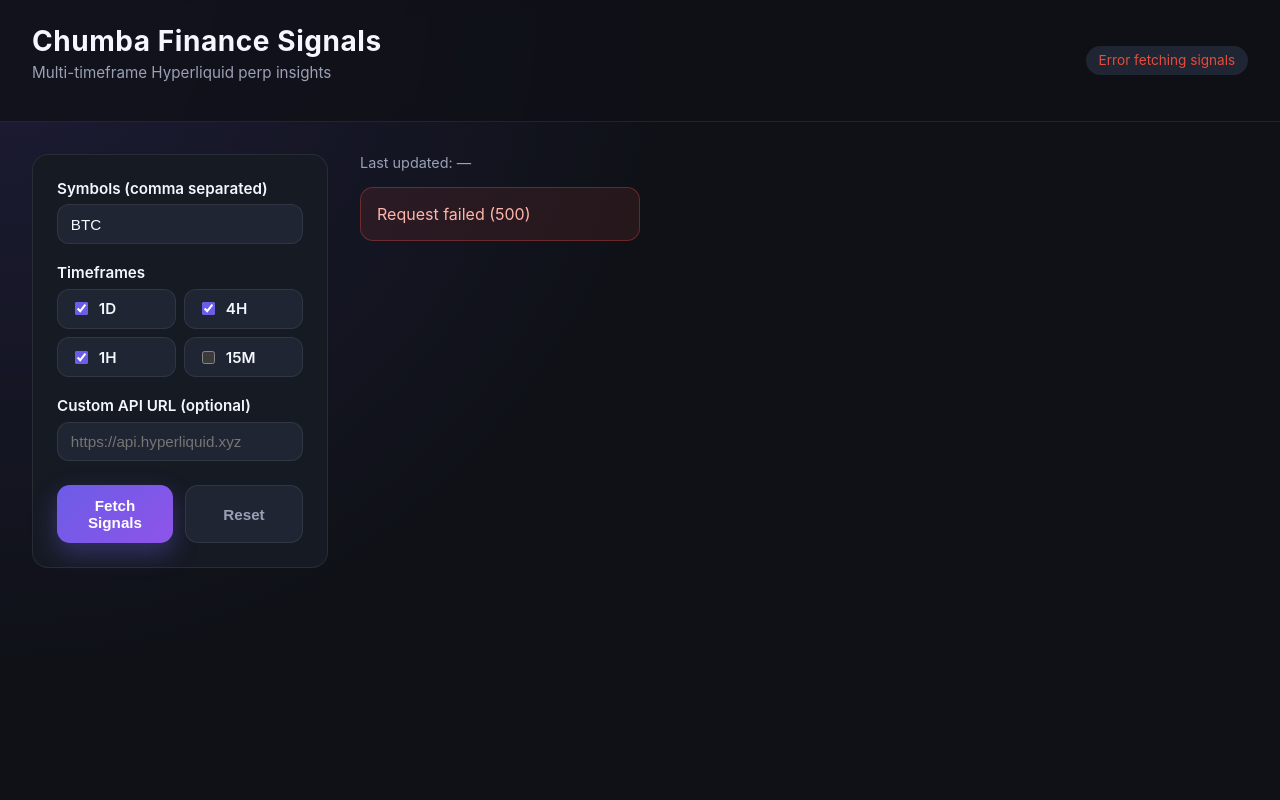
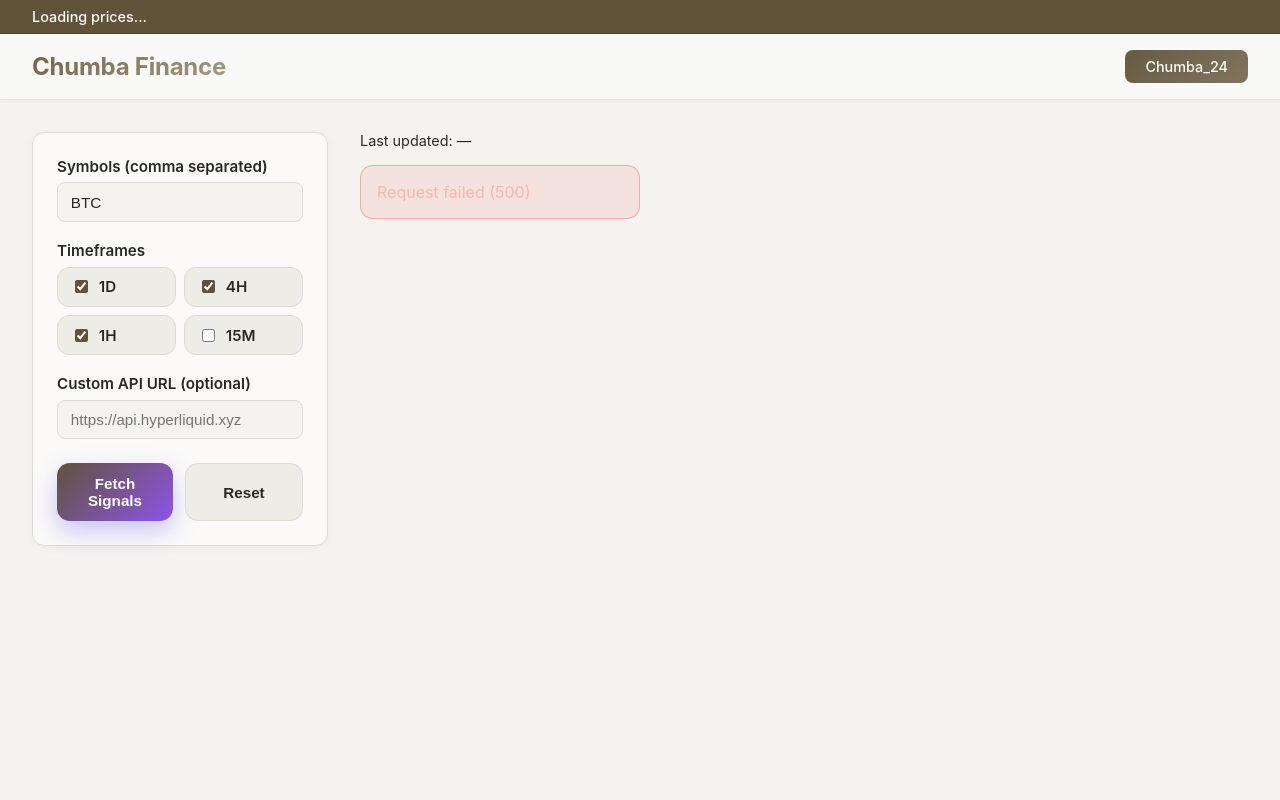
Before and after one commit to chumbacash/hyperliquid-signals, a FastAPI app: page / in a window 1280 px wide. Run offline with FastAPI, Linux system fonts and the light colour scheme.

Commit message:
update commit

```diff
--- a/main.py
+++ b/main.py
@@ -2,10 +2,13 @@
 
 from __future__ import annotations
 
+import asyncio
+from concurrent.futures import ThreadPoolExecutor
+from datetime import datetime, timedelta
 from functools import lru_cache
 from typing import Dict, List, Optional
 
-from fastapi import FastAPI, HTTPException, Query, Request
+from fastapi import BackgroundTasks, FastAPI, HTTPException, Query, Request
 from fastapi.middleware.cors import CORSMiddleware
 from fastapi.responses import HTMLResponse
 from fastapi.staticfiles import StaticFiles
@@ -16,6 +19,13 @@
 
 DEFAULT_TIMEFRAMES: List[str] = ["1d", "4h", "1h", "15m"]
 DEFAULT_SYMBOLS: List[str] = ["BTC"]
+
+# Thread pool for parallel signal generation
+executor = ThreadPoolExecutor(max_workers=4)
+
+# Simple in-memory cache with TTL
+signal_cache: Dict[str, tuple[dict, datetime]] = {}
+CACHE_TTL_MINUTES = 5
 
 app = FastAPI(title="Chumba Finance Signal API", version="0.1.0")
 app.mount("/static", StaticFiles(directory="static"), name="static")
@@ -61,19 +71,87 @@
         raise HTTPException(status_code=400, detail=f"Unsupported timeframes: {', '.join(invalid)}")
 
 
-def _generate_for_symbol(
+def _generate_single_signal(
+    generator: SignalGenerator,
+    symbol: str,
+    timeframe: str,
+) -> Dict[str, object]:
+    """Generate a single signal (used for parallel execution)."""
+    return generator.generate(symbol.upper(), timeframe).to_dict()
+
+
+def _get_cache_key(symbol: str, timeframe: str) -> str:
+    """Generate cache key for a signal."""
+    return f"{symbol.upper()}:{timeframe}"
+
+
+def _get_cached_signal(symbol: str, timeframe: str) -> Optional[Dict[str, object]]:
+    """Get signal from cache if not expired."""
+    cache_key = _get_cache_key(symbol, timeframe)
+    if cache_key in signal_cache:
+        signal, cached_at = signal_cache[cache_key]
+        if datetime.now() - cached_at < timedelta(minutes=CACHE_TTL_MINUTES):
+            return signal
+        else:
+            # Remove expired entry
+            del signal_cache[cache_key]
+    return None
+
+
+def _cache_signal(symbol: str, timeframe: str, signal: Dict[str, object]) -> None:
+    """Store signal in cache."""
+    cache_key = _get_cache_key(symbol, timeframe)
+    signal_cache[cache_key] = (signal, datetime.now())
+
+
+async def _generate_for_symbol_parallel(
     generator: SignalGenerator,
     symbol: str,
     timeframes: List[str],
 ) -> List[Dict[str, object]]:
-    try:
-        return [generator.generate(symbol.upper(), timeframe).to_dict() for timeframe in timeframes]
-    except Exception as exc:  # pragma: no cover - bubbled runtime errors
-        raise HTTPException(status_code=500, detail=str(exc)) from exc
+    """Generate signals for all timeframes in parallel with caching."""
+    results = []
+    tasks_to_run = []
+
+    # Check cache first
+    for timeframe in timeframes:
+        cached = _get_cached_signal(symbol, timeframe)
+        if cached:
+            results.append((timeframe, cached))
+        else:
+            tasks_to_run.append(timeframe)
+
+    # Generate missing signals in parallel
+    if tasks_to_run:
+        loop = asyncio.get_event_loop()
+        futures = [
+            loop.run_in_executor(
+                executor,
+                _generate_single_signal,
+                generator,
+                symbol,
+                tf
+            )
+            for tf in tasks_to_run
+        ]
+
+        try:
+            generated = await asyncio.gather(*futures)
+            for tf, signal in zip(tasks_to_run, generated):
+                _cache_signal(symbol, tf, signal)
+                results.append((tf, signal))
+        except Exception as exc:
+            raise HTTPException(status_code=500, detail=str(exc)) from exc
+
+    # Sort by original timeframe order
+    timeframe_order = {tf: i for i, tf in enumerate(timeframes)}
+    results.sort(key=lambda x: timeframe_order[x[0]])
+
+    return [signal for _, signal in results]
 
 
 @app.get("/signals")
-def get_signals_multi(
+async def get_signals_multi(
     symbols: List[str] = Query(DEFAULT_SYMBOLS, description="Symbols to evaluate"),
     timeframes: List[str] = Query(DEFAULT_TIMEFRAMES, description="Timeframes to evaluate"),
     api_url: Optional[str] = None,
@@ -84,10 +162,20 @@
     _validate_timeframes(timeframes)
 
     generator = get_generator(api_url=api_url)
+
+    # Generate all symbols in parallel
+    symbol_tasks = [
+        _generate_for_symbol_parallel(generator, symbol, timeframes)
+        for symbol in symbols
+    ]
+
+    all_results = await asyncio.gather(*symbol_tasks)
+
     payload = {
-        symbol.upper(): _generate_for_symbol(generator, symbol, timeframes)
-        for symbol in symbols
+        symbol.upper(): results
+        for symbol, results in zip(symbols, all_results)
     }
+
     return {
         "symbols": payload,
         "timeframes": timeframes,
@@ -95,16 +183,38 @@
 
 
 @app.get("/signals/{symbol}")
-def get_signals(
+async def get_signals(
     symbol: str,
     timeframes: List[str] = Query(DEFAULT_TIMEFRAMES, description="Timeframes to evaluate"),
     api_url: Optional[str] = None,
 ) -> dict:
     _validate_timeframes(timeframes)
     generator = get_generator(api_url=api_url)
-    results = _generate_for_symbol(generator, symbol, timeframes)
+    results = await _generate_for_symbol_parallel(generator, symbol, timeframes)
     return {
         "symbol": symbol.upper(),
         "timeframes": timeframes,
         "signals": results,
     }
+
+
+@app.get("/cache/stats")
+def cache_stats() -> dict:
+    """Get cache statistics."""
+    now = datetime.now()
+    valid_entries = sum(
+        1 for _, (_, cached_at) in signal_cache.items()
+        if now - cached_at < timedelta(minutes=CACHE_TTL_MINUTES)
+    )
+    return {
+        "total_entries": len(signal_cache),
+        "valid_entries": valid_entries,
+        "ttl_minutes": CACHE_TTL_MINUTES,
+    }
+
+
+@app.post("/cache/clear")
+def clear_cache() -> dict:
+    """Clear the signal cache."""
+    signal_cache.clear()
+    return {"status": "cache cleared"}
--- a/static/app.js
+++ b/static/app.js
@@ -1,4 +1,3 @@
-const statusIndicator = document.getElementById("status-indicator");
 const form = document.getElementById("query-form");
 const resultsContainer = document.getElementById("results-container");
 const lastUpdated = document.getElementById("last-updated");
@@ -14,8 +13,8 @@
 }
 
 function setStatus(message, tone = "default") {
-    statusIndicator.textContent = message;
-    statusIndicator.dataset.tone = tone;
+    // Status indicator removed - could add loading state to button instead
+    console.log(`Status: ${message} (${tone})`);
 }
 
 function serializeForm() {
@@ -163,7 +162,12 @@
     }
 
     const queryUrl = buildQueryUrl(params);
-    setStatus("Fetching signals…", "loading");
+    const submitButton = form.querySelector('button[type="submit"]');
+    const originalText = submitButton.textContent;
+
+    submitButton.disabled = true;
+    submitButton.textContent = "Loading...";
+
     try {
         const response = await fetch(queryUrl);
         if (!response.ok) {
@@ -171,11 +175,12 @@
         }
         const payload = await response.json();
         renderResults(payload);
-        setStatus("Signals updated", "success");
     } catch (error) {
         console.error(error);
         renderError(error.message ?? "Failed to load signals.");
-        setStatus("Error fetching signals", "error");
+    } finally {
+        submitButton.disabled = false;
+        submitButton.textContent = originalText;
     }
 }
 
@@ -208,9 +213,154 @@
     resetForm();
     resultsContainer.textContent = "";
     lastUpdated.textContent = "Awaiting data…";
-    setStatus("Ready");
+});
+
+// Price Ticker
+const tickerContent = document.getElementById("ticker-content");
+const TICKER_SYMBOLS = ["BTC", "ETH", "SOL", "ARB", "AVAX", "MATIC", "DOGE", "XRP", "ADA", "DOT"];
+let baselinePrices = {}; // 5-minute baseline for comparison
+let currentPrices = {};
+let isFirstLoad = true;
+
+function getCoinLogoUrl(symbol) {
+    return `https://app.hyperliquid.xyz/coins/${symbol.toUpperCase()}.svg`;
+}
+
+async function fetchPrices() {
+    try {
+        const response = await fetch("https://api.hyperliquid.xyz/info", {
+            method: "POST",
+            headers: { "Content-Type": "application/json" },
+            body: JSON.stringify({ type: "allMids" })
+        });
+
+        if (!response.ok) return null;
+
+        const data = await response.json();
+        return data;
+    } catch (error) {
+        console.error("Failed to fetch prices:", error);
+        return null;
+    }
+}
+
+function formatPrice(priceNum) {
+    if (priceNum >= 1000) {
+        return priceNum.toLocaleString(undefined, { minimumFractionDigits: 2, maximumFractionDigits: 2 });
+    } else if (priceNum >= 1) {
+        return priceNum.toFixed(4);
+    } else {
+        return priceNum.toFixed(6);
+    }
+}
+
+function getPriceChange(symbol, currentPrice) {
+    if (!baselinePrices[symbol]) {
+        return { change: 0, direction: 'neutral' };
+    }
+
+    const baseline = parseFloat(baselinePrices[symbol]);
+    const current = parseFloat(currentPrice);
+    const changePercent = ((current - baseline) / baseline) * 100;
+
+    return {
+        change: changePercent,
+        direction: changePercent > 0.01 ? 'positive' : changePercent < -0.01 ? 'negative' : 'neutral'
+    };
+}
+
+function updateTickerContent(prices) {
+    if (!prices) return;
+
+    const items = TICKER_SYMBOLS.map(symbol => {
+        const price = prices[symbol];
+        if (!price) return "";
+
+        const priceNum = parseFloat(price);
+        const formatted = formatPrice(priceNum);
+        const { change, direction } = getPriceChange(symbol, price);
+
+        // Only show change if we have baseline price data
+        const changeHtml = baselinePrices[symbol] && Math.abs(change) > 0.01
+            ? `<span class="ticker-change ${direction}">${change > 0 ? '+' : ''}${change.toFixed(2)}%</span>`
+            : '';
+
+        return `
+            <span class="ticker-item">
+                <img class="ticker-logo" src="${getCoinLogoUrl(symbol)}" alt="${symbol}" onerror="this.style.display='none'">
+                <span class="ticker-symbol">${symbol}</span>
+                <span class="ticker-price">$${formatted}</span>
+                ${changeHtml}
+            </span>
+        `;
+    }).filter(Boolean).join("");
+
+    // Update content without restarting animation
+    const wasScrolling = tickerContent.classList.contains('scrolling');
+    if (wasScrolling) {
+        tickerContent.classList.remove('scrolling');
+    }
+
+    // Duplicate content for seamless loop
+    tickerContent.innerHTML = items + items;
+
+    // Restart animation on next frame
+    if (wasScrolling || isFirstLoad) {
+        requestAnimationFrame(() => {
+            tickerContent.classList.add('scrolling');
+            isFirstLoad = false;
+        });
+    }
+}
+
+async function updateTicker() {
+    const prices = await fetchPrices();
+    if (!prices) return;
+
+    // Store current prices
+    TICKER_SYMBOLS.forEach(symbol => {
+        if (prices[symbol]) {
+            currentPrices[symbol] = prices[symbol];
+        }
+    });
+
+    updateTickerContent(prices);
+}
+
+async function initTicker() {
+    // Initial fetch
+    await updateTicker();
+
+    // Set baseline prices (for 5-minute comparison)
+    baselinePrices = { ...currentPrices };
+
+    // Update prices every 3 seconds
+    setInterval(updateTicker, 3000);
+
+    // Reset baseline every 5 minutes
+    setInterval(() => {
+        baselinePrices = { ...currentPrices };
+        console.log('Baseline prices updated for 5-minute comparison');
+    }, 5 * 60 * 1000);
+}
+
+// Header scroll effect
+const header = document.querySelector('.header');
+let lastScroll = 0;
+
+window.addEventListener('scroll', () => {
+    const currentScroll = window.pageYOffset;
+
+    if (currentScroll > 50) {
+        header.classList.add('scrolled');
+    } else {
+        header.classList.remove('scrolled');
+    }
+
+    lastScroll = currentScroll;
 });
 
 window.addEventListener("DOMContentLoaded", () => {
+    initTicker();
     fetchSignals();
 });
--- a/static/styles.css
+++ b/static/styles.css
@@ -3,70 +3,196 @@
 }
 
 :root {
-    color-scheme: dark;
-    --bg: #0f1117;
-    --surface: #161a23;
-    --surface-alt: #1f2532;
-    --text: #f5f7ff;
-    --muted: #9aa1b5;
-    --accent: #6c5ce7;
-    --accent-soft: rgba(108, 92, 231, 0.2);
-    --success: #2ecc71;
-    --danger: #e74c3c;
-    --border: rgba(255, 255, 255, 0.08);
+    /* Beige/Cream color scheme using HSL */
+    --hue: 40;
+
+    /* Backgrounds */
+    --bg: hsl(var(--hue), 15%, 95%);
+    --surface: hsl(var(--hue), 20%, 98%);
+    --surface-alt: hsl(var(--hue), 18%, 92%);
+
+    /* Text */
+    --text: hsl(var(--hue), 10%, 15%);
+    --text-muted: hsl(var(--hue), 8%, 45%);
+
+    /* Accent - darker beige/brown */
+    --accent: hsl(var(--hue), 25%, 30%);
+    --accent-hover: hsl(var(--hue), 25%, 25%);
+    --accent-soft: hsla(var(--hue), 25%, 30%, 0.1);
+
+    /* Status colors */
+    --success: hsl(145, 60%, 45%);
+    --success-soft: hsla(145, 60%, 45%, 0.1);
+    --danger: hsl(5, 70%, 55%);
+    --danger-soft: hsla(5, 70%, 55%, 0.1);
+    --warning: hsl(35, 85%, 55%);
+
+    /* Borders */
+    --border: hsl(var(--hue), 15%, 85%);
+    --border-light: hsl(var(--hue), 15%, 90%);
 }
 
 body {
     margin: 0;
-    font-family: "Inter", "Segoe UI", sans-serif;
-    background: radial-gradient(circle at top left, rgba(108, 92, 231, 0.15), transparent 45%), var(--bg);
+    font-family: "Inter", -apple-system, BlinkMacSystemFont, "Segoe UI", sans-serif;
+    background: var(--bg);
     color: var(--text);
     min-height: 100vh;
     display: flex;
     flex-direction: column;
 }
 
+.price-ticker {
+    background: var(--accent);
+    color: var(--surface);
+    padding: 0.5rem 0;
+    overflow: hidden;
+    position: relative;
+    border-bottom: 1px solid var(--accent-hover);
+}
+
+.ticker-content {
+    display: flex;
+    white-space: nowrap;
+    will-change: transform;
+}
+
+.ticker-content.scrolling {
+    animation: scroll 40s linear infinite;
+}
+
+.ticker-item {
+    display: inline-flex;
+    align-items: center;
+    gap: 0.5rem;
+    padding: 0 2rem;
+    font-size: 0.9rem;
+    font-weight: 500;
+}
+
+.ticker-logo {
+    width: 20px;
+    height: 20px;
+    border-radius: 50%;
+    object-fit: contain;
+}
+
+.ticker-symbol {
+    font-weight: 600;
+    min-width: 50px;
+}
+
+.ticker-price {
+    font-family: 'JetBrains Mono', Consolas, monospace;
+    min-width: 80px;
+}
+
+.ticker-change {
+    font-size: 0.85rem;
+    font-weight: 600;
+    min-width: 60px;
+}
+
+.ticker-change.positive {
+    color: hsl(145, 80%, 75%);
+}
+
+.ticker-change.negative {
+    color: hsl(5, 80%, 75%);
+}
+
+.ticker-change.neutral {
+    color: hsla(var(--hue), 20%, 80%, 0.7);
+}
+
+@keyframes scroll {
+    0% {
+        transform: translateX(0);
+    }
+
+    100% {
+        transform: translateX(-50%);
+    }
+}
+
 header.header {
-    padding: 1.5rem 2rem;
+    padding: 1rem 2rem;
     display: flex;
     align-items: center;
     justify-content: space-between;
-    border-bottom: 1px solid var(--border);
-    backdrop-filter: blur(8px);
-    background: rgba(15, 17, 23, 0.8);
+    border-bottom: 1px solid hsla(var(--hue), 15%, 85%, 0.6);
+    background: hsla(var(--hue), 20%, 98%, 0.8);
+    backdrop-filter: blur(12px);
+    -webkit-backdrop-filter: blur(12px);
+    position: sticky;
+    top: 0;
+    z-index: 100;
+    box-shadow: 0 1px 3px hsla(var(--hue), 10%, 20%, 0.05);
+    transition: all 0.3s ease;
+}
+
+header.header.scrolled {
+    background: hsla(var(--hue), 20%, 98%, 0.95);
+    box-shadow: 0 4px 12px hsla(var(--hue), 10%, 20%, 0.08);
+}
+
+.twitter-button {
+    padding: 0.5rem 1.25rem;
+    border-radius: 8px;
+    background: linear-gradient(
+        135deg,
+        hsl(var(--hue), 25%, 25%),
+        hsl(var(--hue), 20%, 35%),
+        hsl(var(--hue), 15%, 45%)
+    );
+    background-size: 200% 200%;
+    animation: gradientMove 5s ease infinite;
+    color: var(--surface);
+    font-size: 0.9rem;
+    font-weight: 500;
+    border: none;
+    cursor: pointer;
+    transition: all 0.2s ease;
+    text-decoration: none;
+    display: inline-flex;
+    align-items: center;
+    gap: 0.5rem;
+}
+
+.twitter-button:hover {
+    transform: scale(1.05);
+    box-shadow: 0 4px 12px hsla(var(--hue), 25%, 30%, 0.3);
 }
 
 .branding h1 {
     margin: 0;
-    font-size: 1.75rem;
-    letter-spacing: 0.02em;
+    font-size: 1.5rem;
+    font-weight: 700;
+    letter-spacing: -0.01em;
+    background: linear-gradient(
+        135deg,
+        hsl(var(--hue), 25%, 20%),
+        hsl(var(--hue), 20%, 40%),
+        hsl(var(--hue), 15%, 60%)
+    );
+    background-size: 200% 200%;
+    background-clip: text;
+    -webkit-background-clip: text;
+    -webkit-text-fill-color: transparent;
+    animation: gradientMove 5s ease infinite;
+}
+
+@keyframes gradientMove {
+    0%, 100% {
+        background-position: 0% 50%;
+    }
+    50% {
+        background-position: 100% 50%;
+    }
 }
 
 .branding .subtitle {
-    margin-top: 0.3rem;
-    color: var(--muted);
-    font-size: 0.95rem;
-}
-
-.status {
-    padding: 0.4rem 0.8rem;
-    border-radius: 999px;
-    background: var(--surface-alt);
-    font-size: 0.85rem;
-    color: var(--muted);
-    transition: background 0.2s ease, color 0.2s ease;
-}
-
-.status[data-tone="loading"] {
-    color: #f8d57e;
-}
-
-.status[data-tone="success"] {
-    color: var(--success);
-}
-
-.status[data-tone="error"] {
-    color: var(--danger);
+    display: none;
 }
 
 .layout {
@@ -86,12 +212,13 @@
 
 .controls {
     background: var(--surface);
-    border-radius: 1rem;
+    border-radius: 12px;
     padding: 1.5rem;
     border: 1px solid var(--border);
     position: sticky;
     top: 1.5rem;
     height: fit-content;
+    box-shadow: 0 2px 8px hsla(var(--hue), 10%, 20%, 0.04);
 }
 
 .field {
@@ -110,16 +237,19 @@
 .field input[type="text"],
 .field input[type="url"] {
     padding: 0.65rem 0.8rem;
-    border-radius: 0.75rem;
+    border-radius: 8px;
     border: 1px solid var(--border);
-    background: var(--surface-alt);
+    background: var(--bg);
     color: var(--text);
     font-size: 0.95rem;
+    transition: border-color 0.2s ease;
 }
 
 .field input[type="text"]:focus,
 .field input[type="url"]:focus {
-    outline: 2px solid var(--accent);
+    outline: none;
+    border-color: var(--accent);
+    box-shadow: 0 0 0 3px var(--accent-soft);
 }
 
 .timeframe-grid {
--- a/templates/index.html
+++ b/templates/index.html
@@ -7,14 +7,19 @@
     <link rel="stylesheet" href="{{ url_for('static', path='/styles.css') }}" />
 </head>
 <body>
+    <div class="price-ticker">
+        <div class="ticker-content" id="ticker-content">
+            <span class="ticker-item">Loading prices...</span>
+        </div>
+    </div>
+
     <header class="header">
         <div class="branding">
-            <h1>Chumba Finance Signals</h1>
-            <p class="subtitle">Multi-timeframe Hyperliquid perp insights</p>
+            <h1>Chumba Finance</h1>
         </div>
-        <div class="status" id="status-indicator">
-            Ready
-        </div>
+        <a href="https://x.com/Chumba_24" target="_blank" rel="noopener noreferrer" class="twitter-button">
+            Chumba_24
+        </a>
     </header>
 
     <main class="layout">
```
Also changed, not shown: hyperliquid/signals.py (+78 -0 lines).
